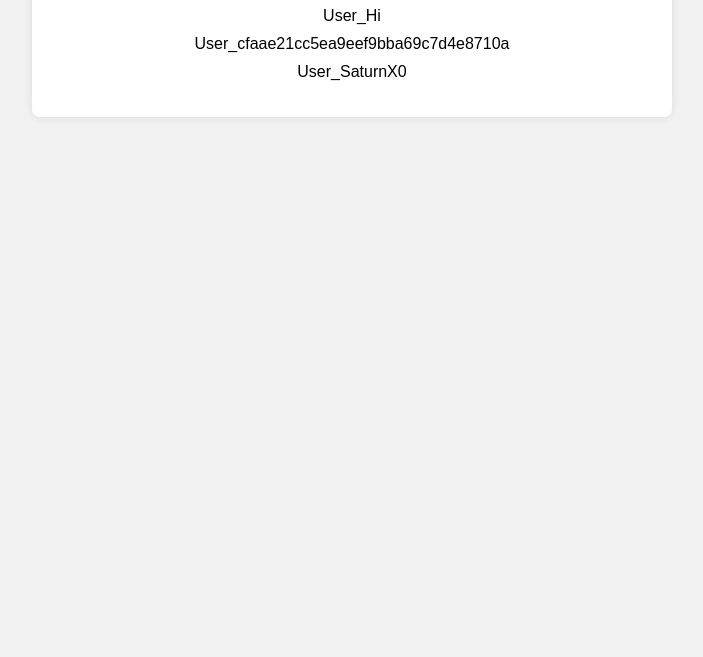
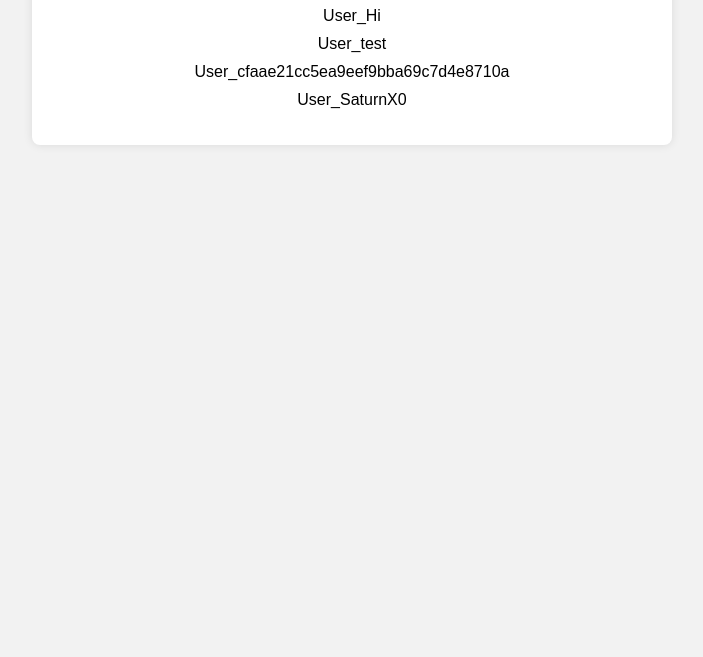
Before and after one commit to Quinndevelops/BannedUsers, a plain HTML site: page index.html in a window 1280 px wide. Shown: the part 143-800 px from the top of the page, without its empty margins (288-991 px from the left). Drawn offline with Linux system fonts and the light colour scheme.

Commit message:
Update index.html

```diff
--- a/index.html
+++ b/index.html
@@ -41,6 +41,7 @@
         <h1>List of Banned Users</h1>
         <ul>
             <li>User_Hi</li>
+            <li>User_test</li>
             <li>User_cfaae21cc5ea9eef9bba69c7d4e8710a</li>
             <li>User_SaturnX0</li>
             <!-- Add more banned users as needed -->
```
